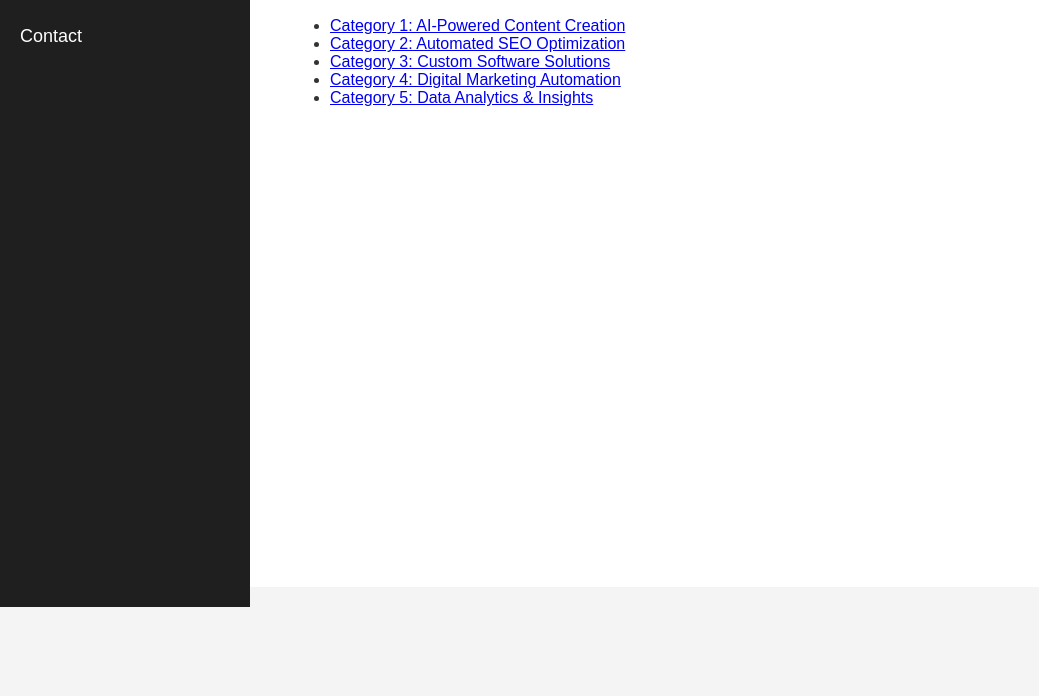
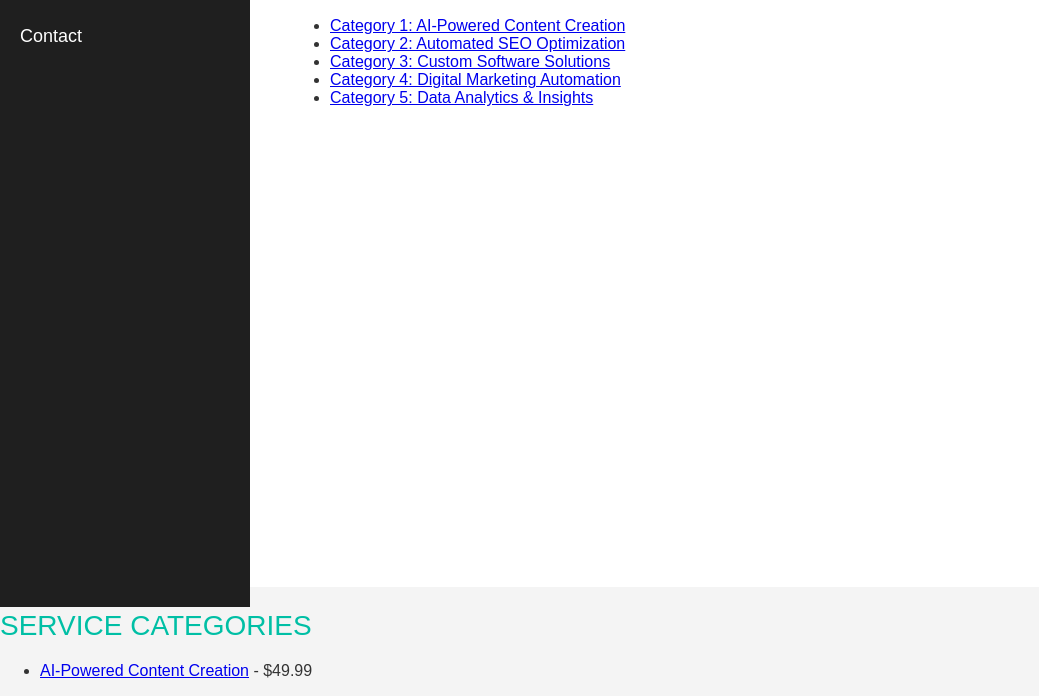
Before and after one commit to nichecraftmaster/nichecraft_automation, a plain HTML site: page services.html in a window 1280 px wide. Shown: the part 213-909 px from the top of the page, without its empty margins (0-1039 px from the left). Before the commit the page ends 800 px from the top, so only its background shows below. Drawn offline with Linux system fonts and the light colour scheme.

Commit message:
Update services.html

```diff
--- a/services.html
+++ b/services.html
@@ -31,3 +31,8 @@
     </div>
 </body>
 </html>
+<h2>Service Categories</h2>
+<ul>
+    <li><a href="ai-content-creation.html">AI-Powered Content Creation</a> - $49.99</li>
+    <!-- Other services go here -->
+</ul>
```
